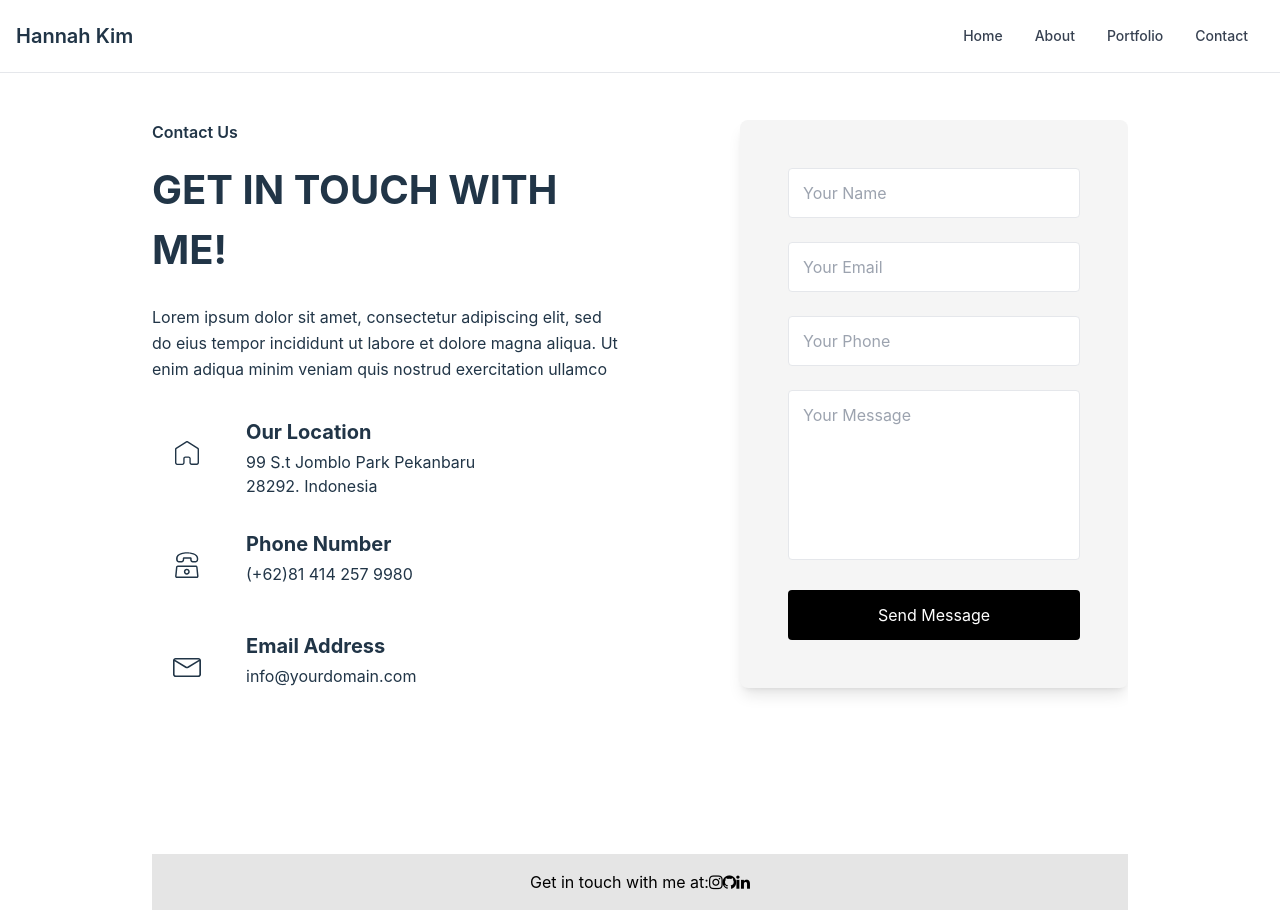
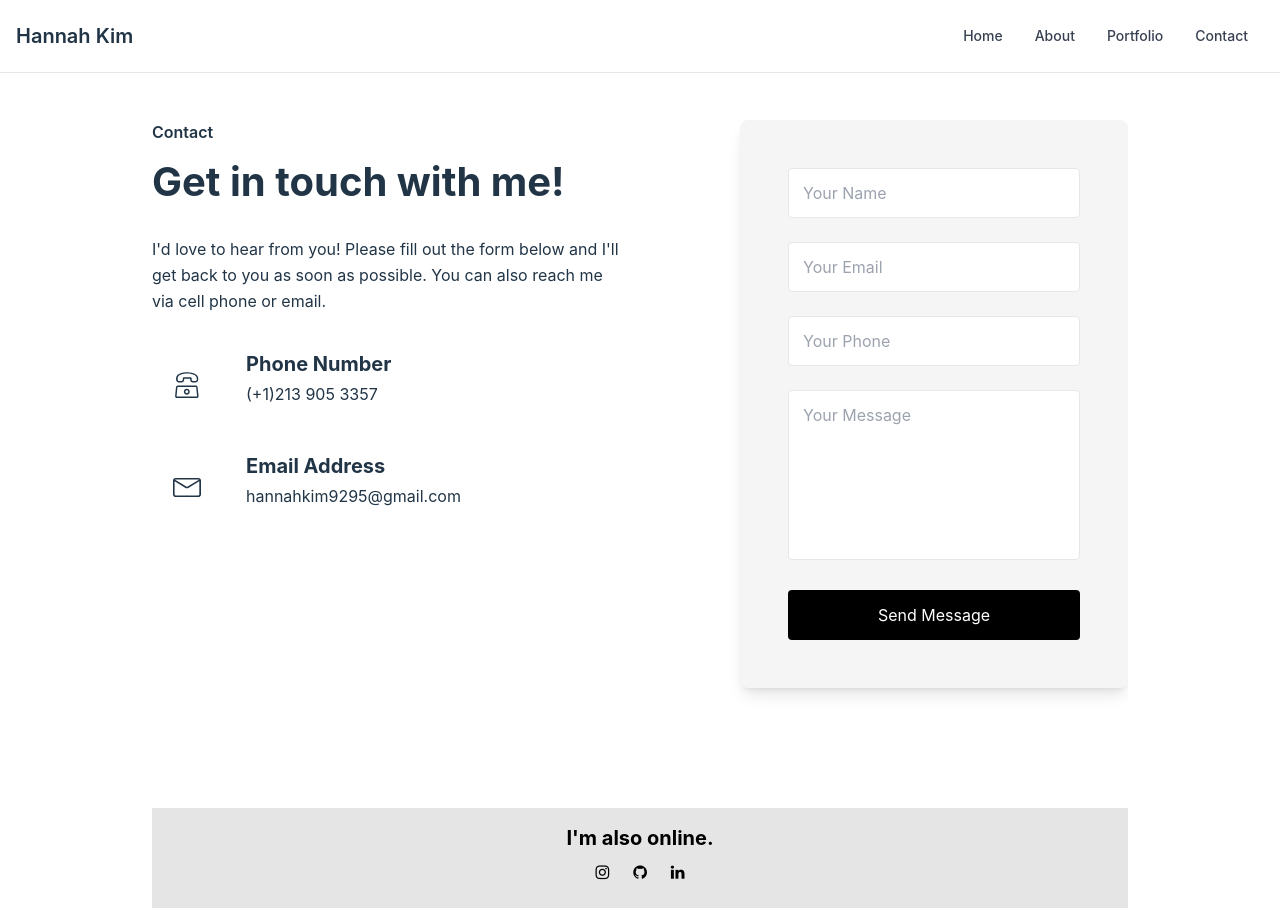
Before and after one commit to hannahsykim/React-portfolio, a React (Vite) app: page /contact in a window 1280 px wide. Built offline with nearby package versions, Linux system fonts and the light colour scheme.

Commit message:
filed out aboutme page, socials

```diff
--- a/src/components/AboutMe.jsx
+++ b/src/components/AboutMe.jsx
@@ -22,13 +22,10 @@ function AboutMe() {
             <h2 className="text-2xl text-center font-bold mb-4">Hi, my name is Hannah Kim.</h2>
 
               <p className="text-body-color mb-9 mx-28 text-base leading-relaxed">
-                Sed ut perspiciatis unde omnis iste natus error sit voluptatem
-                accusantium doloremque laudantium, totam rem aperiam, eaque ipsa quae ab
-                illo inventore veritatis et quasi architecto beatae vitae dicta sunt
-                explicabo. Nemo enim ipsam voluptatem quia voluptas sit aspernatur aut
-                odit aut fugit, sed quia consequuntur magni dolores eos qui ratione
-                voluptatem sequi nesciunt. Neque porro quisquam est, qui dolorem ipsum
-                quia dolor sit amet, consectetur, adipisci velit, sed quia non numquam
+                I'm a web developer specializing in HTML, CSS, Javascript, MySQL, and React.
+                As a former UX and motion graphic designer, I have a strong understanding of user experience and how to capture user's attention.
+                In my past experience, I have collaborated with a team of developers as well as strategists to create a interactive engagement unit for various brands' ad campaigns.
+                I've also managed a team of designers and have worked in the tech industry for over 6 years. Now, as a passionate student, I'm currently looking for new opportunities to grow in the tech industry as a developer.
               </p>
 
 
--- a/src/components/Contact.jsx
+++ b/src/components/Contact.jsx
@@ -8,41 +8,20 @@ function Contact() {
           <div className="-mx-4 flex flex-wrap lg:justify-between">
             <div className="w-full px-4 lg:w-1/2 xl:w-6/12">
               <div className="mb-12 max-w-[570px] lg:mb-0">
-                <span className="text-primary mb-4 block text-base font-semibold">
-                  Contact Us
+                <span className="text-primary mb-2 block text-base font-semibold">
+                  Contact
                 </span>
                 <h2
-                  className="text-dark mb-6 text-[32px] font-bold uppercase sm:text-[40px] lg:text-[36px] xl:text-[40px]"
+                  className="text-dark mb-6 text-[32px] font-bold sm:text-[40px] lg:text-[36px] xl:text-[40px]"
                 >
                   Get in touch with me!
                 </h2>
                 <p className="text-body-color mb-9 text-base leading-relaxed">
-                  Lorem ipsum dolor sit amet, consectetur adipiscing elit, sed do eius
-                  tempor incididunt ut labore et dolore magna aliqua. Ut enim adiqua
-                  minim veniam quis nostrud exercitation ullamco
+                  I'd love to hear from you!
+                  Please fill out the form below and I'll get back to you as soon as possible.
+                  You can also reach me via cell phone or email.
                 </p>
-                <div className="mb-8 flex w-full max-w-[370px]">
-                  <div
-                    className="bg-primary text-primary mr-6 flex h-[60px] w-full max-w-[60px] items-center justify-center overflow-hidden rounded bg-opacity-5 sm:h-[70px] sm:max-w-[70px]"
-                  >
-                    <svg
-                      width="24"
-                      height="24"
-                      viewBox="0 0 24 24"
-                      className="fill-current"
-                    >
-                      <path
-                        d="M21.8182 24H16.5584C15.3896 24 14.4156 23.0256 14.4156 21.8563V17.5688C14.4156 17.1401 14.0649 16.7893 13.6364 16.7893H10.4026C9.97403 16.7893 9.62338 17.1401 9.62338 17.5688V21.8173C9.62338 22.9866 8.64935 23.961 7.48052 23.961H2.14286C0.974026 23.961 0 22.9866 0 21.8173V8.21437C0 7.62972 0.311688 7.08404 0.818182 6.77223L11.1039 0.263094C11.6494 -0.0876979 12.3896 -0.0876979 12.9351 0.263094L23.2208 6.77223C23.7273 7.08404 24 7.62972 24 8.21437V21.7783C24 23.0256 23.026 24 21.8182 24ZM10.3636 15.4251H13.5974C14.7662 15.4251 15.7403 16.3995 15.7403 17.5688V21.8173C15.7403 22.246 16.0909 22.5968 16.5195 22.5968H21.8182C22.2468 22.5968 22.5974 22.246 22.5974 21.8173V8.25335C22.5974 8.13642 22.5195 8.01949 22.4416 7.94153L12.1948 1.4324C12.0779 1.35445 11.9221 1.35445 11.8442 1.4324L1.55844 7.94153C1.44156 8.01949 1.4026 8.13642 1.4026 8.25335V21.8563C1.4026 22.285 1.75325 22.6358 2.18182 22.6358H7.48052C7.90909 22.6358 8.25974 22.285 8.25974 21.8563V17.5688C8.22078 16.3995 9.19481 15.4251 10.3636 15.4251Z"
-                      />
-                    </svg>
-                  </div>
-                  <div className="w-full">
-                    <h4 className="text-dark mb-1 text-xl font-bold">Our Location</h4>
-                    <p className="text-body-color text-base">
-                      99 S.t Jomblo Park Pekanbaru 28292. Indonesia
-                    </p>
-                  </div>
-                </div>
+
                 <div className="mb-8 flex w-full max-w-[370px]">
                   <div
                     className="bg-primary text-primary mr-6 flex h-[60px] w-full max-w-[60px] items-center justify-center overflow-hidden rounded bg-opacity-5 sm:h-[70px] sm:max-w-[70px]"
@@ -66,7 +45,7 @@ function Contact() {
                   </div>
                   <div className="w-full">
                     <h4 className="text-dark mb-1 text-xl font-bold">Phone Number</h4>
-                    <p className="text-body-color text-base">(+62)81 414 257 9980</p>
+                    <p className="text-body-color text-base">(+1)213 905 3357</p>
                   </div>
                 </div>
                 <div className="mb-8 flex w-full max-w-[370px]">
@@ -86,7 +65,7 @@ function Contact() {
                   </div>
                   <div className="w-full">
                     <h4 className="text-dark mb-1 text-xl font-bold">Email Address</h4>
-                    <p className="text-body-color text-base">info@yourdomain.com</p>
+                    <p className="text-body-color text-base">hannahkim9295@gmail.com</p>
                   </div>
                 </div>
               </div>
--- a/src/components/Footer.jsx
+++ b/src/components/Footer.jsx
@@ -5,11 +5,14 @@ function Footer() {
   return (
     <div className="footer">
     <footer className="bg-neutral-200 text-center text-black dark:bg-slate-600">
-      <div className="flex flex-wrap justify-center items-center py-4">
-      Get in touch with me at:
-      <a href="#" className="fa fa-instagram"></a>
-      <a href="#" className="fa fa-github"></a>
-      <a href="#" className="fa fa-linkedin"></a>
+
+      <div className="flex flex-wrap flex-col justify-center items-center py-4 ">
+      <p className="font-bold text-xl ">I'm also online.</p>
+      <div className="flex flex-row">
+      <a href="https://www.instagram.com/_sunlight_8/" className="fa fa-instagram p-3"></a>
+      <a href="https://github.com/hannahsykim" className="fa fa-github p-3"></a>
+      <a href="https://www.linkedin.com/in/kimhannah1/" className="fa fa-linkedin p-3"></a>
+      </div>
       </div>
 
   </footer>
```
Also changed, not shown: 1 other file (tests, documents, lock files or other folders).
